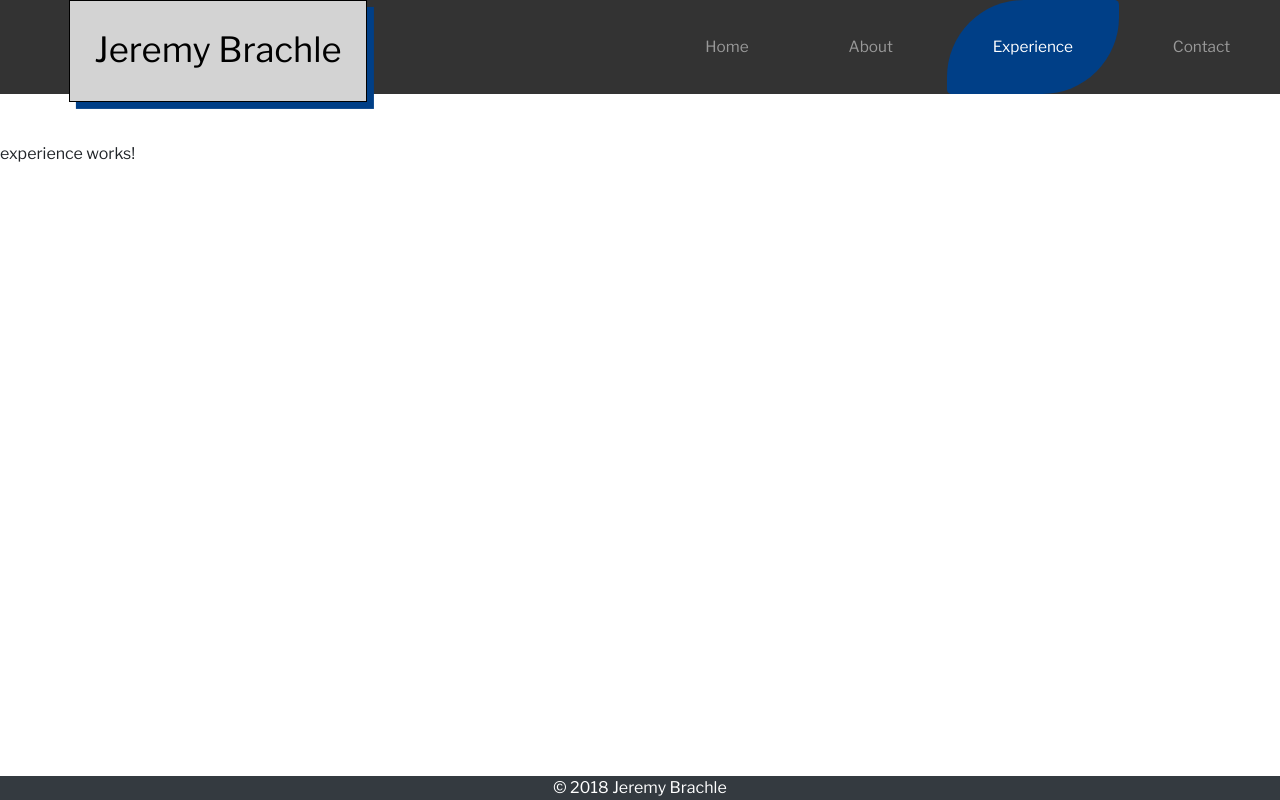
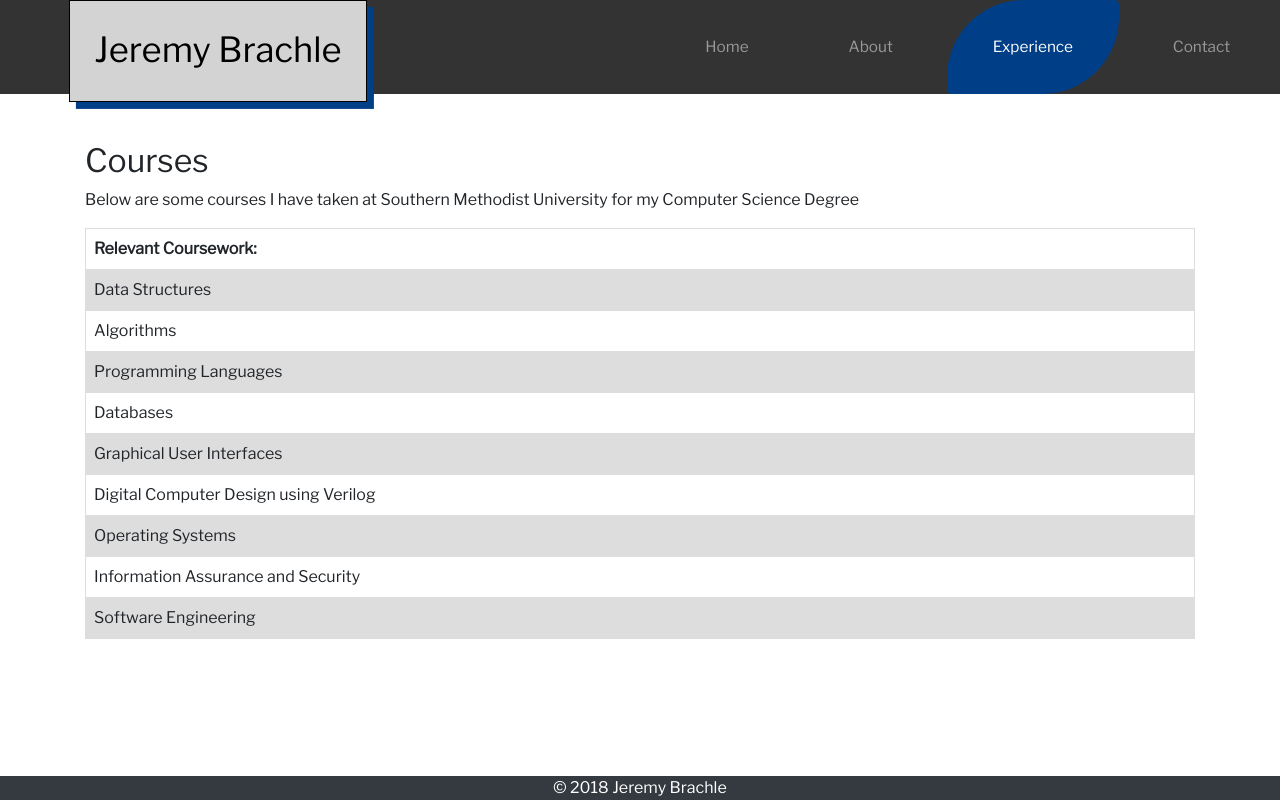
Before and after one commit to jeremybrachle/Personal-Website, an Angular app: page /experience in a window 1280 px wide. Built offline with nearby package versions, Linux system fonts and the light colour scheme.

Commit message:
Finished the Experience Page and Fixed Header Sizing

```diff
--- a/src/app/about/about.component.html
+++ b/src/app/about/about.component.html
@@ -1,6 +1,6 @@
 <div class="container">
   <section class="pageData">
-  <h1>About</h1>
+  <h2>About</h2>
 
   <p>
     <img class="profileImg" src="../../assets/images/Me.JPG" alt="Jeremy">
--- a/src/app/experience/experience.component.css
+++ b/src/app/experience/experience.component.css
@@ -0,0 +1,21 @@
+/* table section */
+table {
+  border-collapse: collapse;
+  width: 100%;
+}
+
+td, th {
+  border: 0.1em solid #dddddd;
+  text-align: left;
+  padding: 8px;
+  opacity: 1.0;
+}
+
+td:hover {
+  opacity: 0.5;
+}
+
+tr:nth-child(even) {
+  background-color: #dddddd;
+}
+/* end table section */
--- a/src/app/experience/experience.component.html
+++ b/src/app/experience/experience.component.html
@@ -1,3 +1,41 @@
-<p>
-  experience works!
-</p>
+<div class="container">
+    <h2>Courses</h2>
+    <p>Below are some courses I have taken at Southern Methodist University for my Computer Science Degree</p>
+
+    <section>
+    <div>
+        <table>
+            <tr>
+                <th>Relevant Coursework:</th>
+            </tr>
+            <tr>
+                <td>Data Structures</td>
+            </tr>
+            <tr>
+                <td>Algorithms</td>
+            </tr>
+            <tr>
+                <td>Programming Languages</td>
+            </tr>
+            <tr>
+                <td>Databases</td>
+            </tr>
+            <tr>
+                <td>Graphical User Interfaces</td>
+            </tr>
+            <tr>
+                <td>Digital Computer Design using Verilog</td>
+            </tr>
+            <tr>
+                <td>Operating Systems</td>
+            </tr>
+            <tr>
+                <td>Information Assurance and Security</td>
+            </tr>
+            <tr>
+                <td>Software Engineering</td>
+            </tr>
+        </table>
+    </div>
+    </section>
+</div>
```
